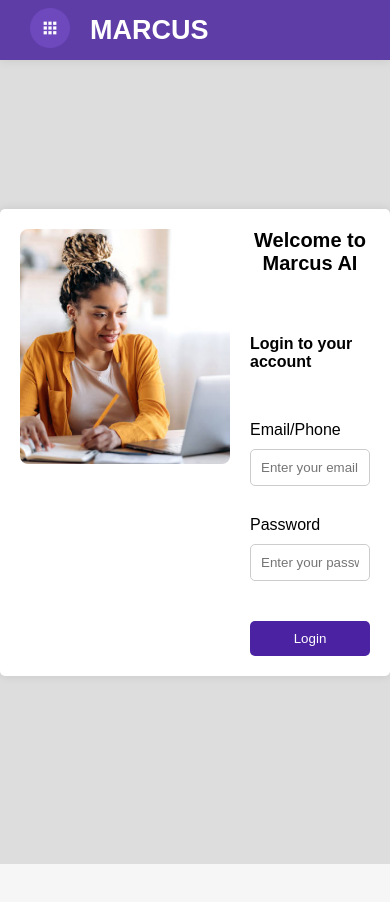
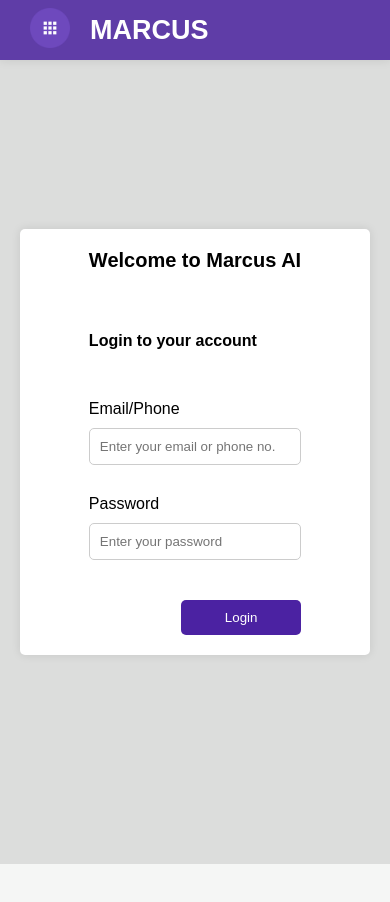
Before and after one commit to hello-snsa/mercor-chat, a React (Vite) app: page /login in a window 390 px wide. Shown: the top 902 px of the page. Built offline with nearby package versions, Linux system fonts and the light colour scheme.

Commit message:
login page responsive css done

```diff
--- a/src/app/components/login/login.css
+++ b/src/app/components/login/login.css
@@ -42,3 +42,11 @@
     border-radius: 5px;
     margin-bottom: 1rem;
 }
+@media screen and (max-width: 768px){
+    .login_card{
+        margin: 2rem;
+    }
+    .login_card_hero{
+        display: none;
+    }
+}
--- a/src/app/pages/Login.jsx
+++ b/src/app/pages/Login.jsx
@@ -67,7 +67,7 @@ export default function Login() {
         <div className="login">
             <ToastContainer />
             <div className="login_card">
-                <div >
+                <div className="login_card_hero" >
                     <img src={LoginHero} alt="Marcus AI" className="login_card-img" />
                 </div>
                 <div className=" flex flex-column gap-5">
@@ -115,7 +115,7 @@ export default function Login() {
                                     id="login"
                                     onClick={handleLogin}
                                     disabled={!(isEmailValid && isPasswordValid)}
-                                >{t('Login')}</button>
+                                >{t('tLogin')}</button>
 
 
                             </div>
```
